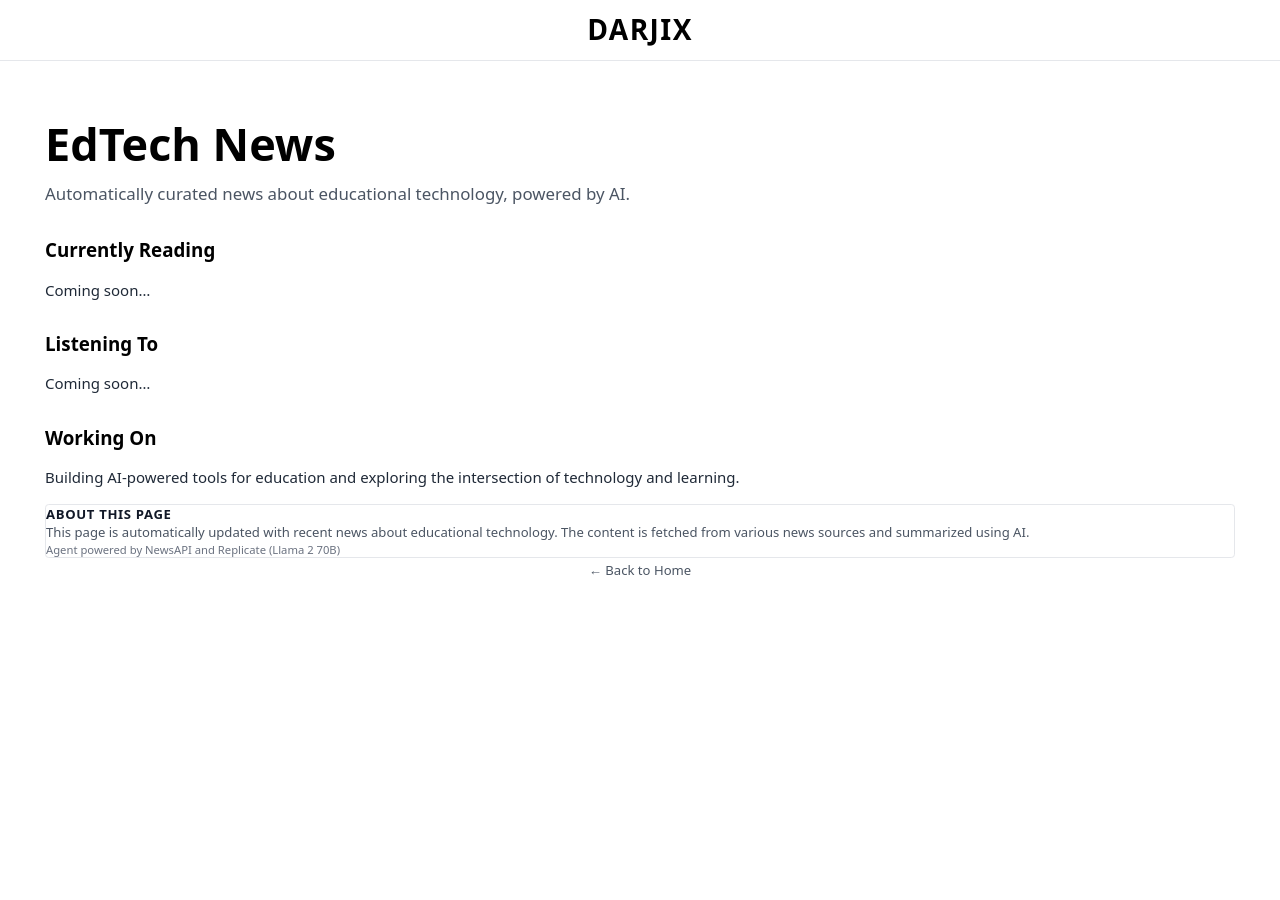
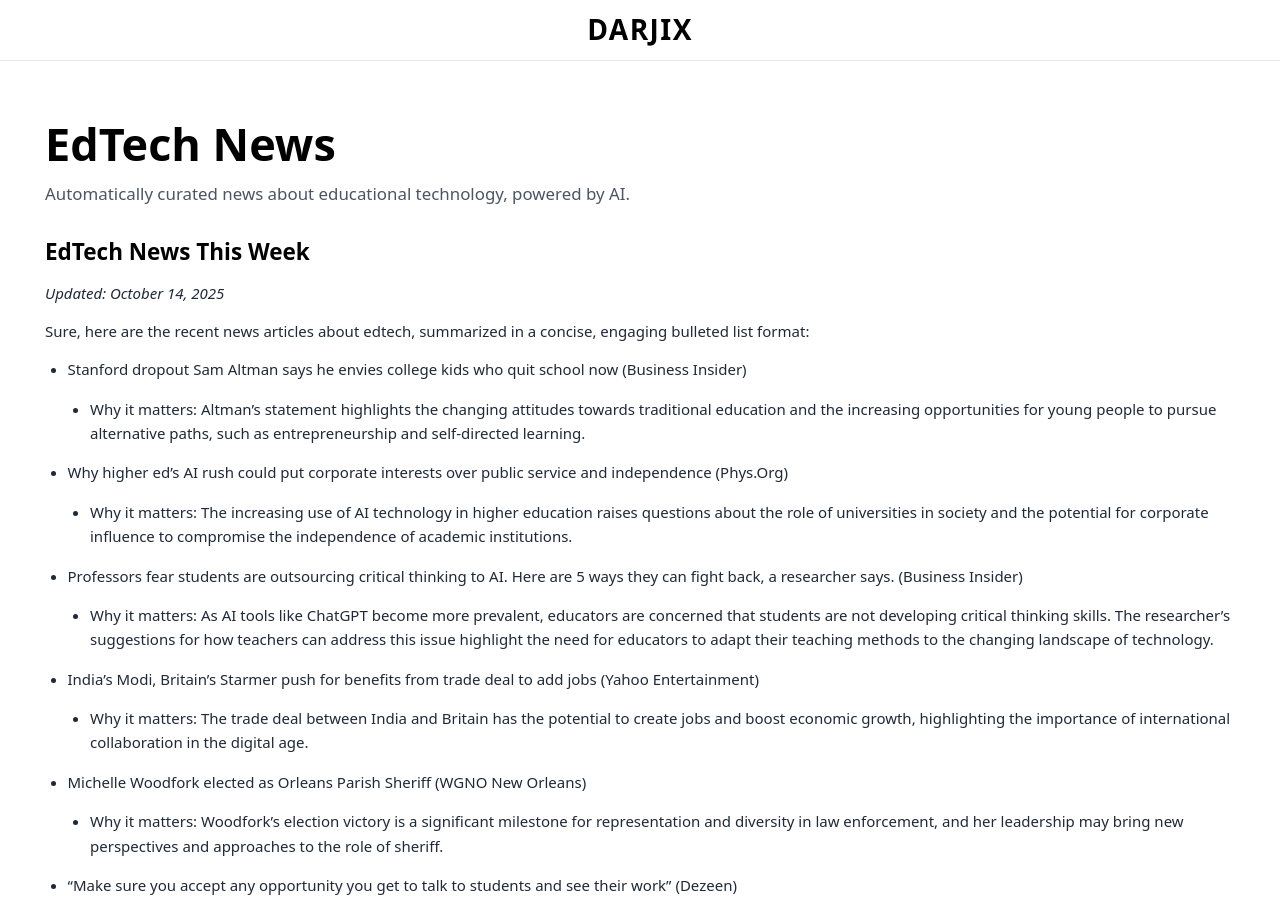
Before and after one commit to saldarji/darjix, a Jekyll site: the page built from news.html, in a window 1280 px wide and 900 px high. Built offline with Jekyll 4.4.1, drawn with Linux system fonts in a browser that asks for light colours; some of the changed text lies outside the part shown.

Commit message:
Separate edtech news from featured content box

```diff
--- /dev/null
+++ b/_includes/edtech-news.md
@@ -0,0 +1,26 @@
+# EdTech News This Week
+*Updated: October 14, 2025*
+
+ Sure, here are the recent news articles about edtech, summarized in a concise, engaging bulleted list format:
+
+* Stanford dropout Sam Altman says he envies college kids who quit school now (Business Insider)
+	+ Why it matters: Altman's statement highlights the changing attitudes towards traditional education and the increasing opportunities for young people to pursue alternative paths, such as entrepreneurship and self-directed learning.
+* Why higher ed's AI rush could put corporate interests over public service and independence (Phys.Org)
+	+ Why it matters: The increasing use of AI technology in higher education raises questions about the role of universities in society and the potential for corporate influence to compromise the independence of academic institutions.
+* Professors fear students are outsourcing critical thinking to AI. Here are 5 ways they can fight back, a researcher says. (Business Insider)
+	+ Why it matters: As AI tools like ChatGPT become more prevalent, educators are concerned that students are not developing critical thinking skills. The researcher's suggestions for how teachers can address this issue highlight the need for educators to adapt their teaching methods to the changing landscape of technology.
+* India's Modi, Britain's Starmer push for benefits from trade deal to add jobs (Yahoo Entertainment)
+	+ Why it matters: The trade deal between India and Britain has the potential to create jobs and boost economic growth, highlighting the importance of international collaboration in the digital age.
+* Michelle Woodfork elected as Orleans Parish Sheriff (WGNO New Orleans)
+	+ Why it matters: Woodfork's election victory is a significant milestone for representation and diversity in law enforcement, and her leadership may bring new perspectives and approaches to the role of sheriff.
+* "Make sure you accept any opportunity you get to talk to students and see their work" (Dezeen)
+	+ Why it matters: The article emphasizes the importance of engaging with students and their work, highlighting the value of design education and the potential for young designers to bring fresh perspectives and ideas to the field.
+* What parents need to know about AI in the classroom (Phys.Org)
+	+ Why it matters: As AI technology becomes more prevalent in K-12 education, parents need to be informed and engaged in order to support their children's learning and ensure that AI is used in a way that benefits students.
+* How Technology Is Helping To Tackle Water Leakage In Real Estate (Forbes)
+	+ Why it matters: The partnership between Shayp and Microsoft highlights the potential for technology to address environmental issues and improve sustainability in the real estate industry.
+* #WeArePlay: Meet the people building apps and games that are making finance simple for everyone, everywhere. (Googleblog.com)
+	+ Why it matters: The article showcases the work of developers who are using technology to make finance more accessible and user-friendly, highlighting the potential for edtech to improve financial literacy and inclusion.
+
+---
+*This summary is automatically generated from recent edtech news sources.*
--- a/news.html
+++ b/news.html
@@ -20,8 +20,8 @@ title: EdTech News - Darjix
     <!-- News Content Box -->
     <div class="border-2 border-black p-8">
       <div class="prose prose-lg max-w-none">
-        {% capture featured_content %}{% include featured-content.md %}{% endcapture %}
-        {{ featured_content | markdownify }}
+        {% capture edtech_news %}{% include edtech-news.md %}{% endcapture %}
+        {{ edtech_news | markdownify }}
       </div>
     </div>
 
```
Also changed, not shown: scripts/edtech-news-config.md (+1 -1 lines), .github/workflows/update-edtech-news.yml.
